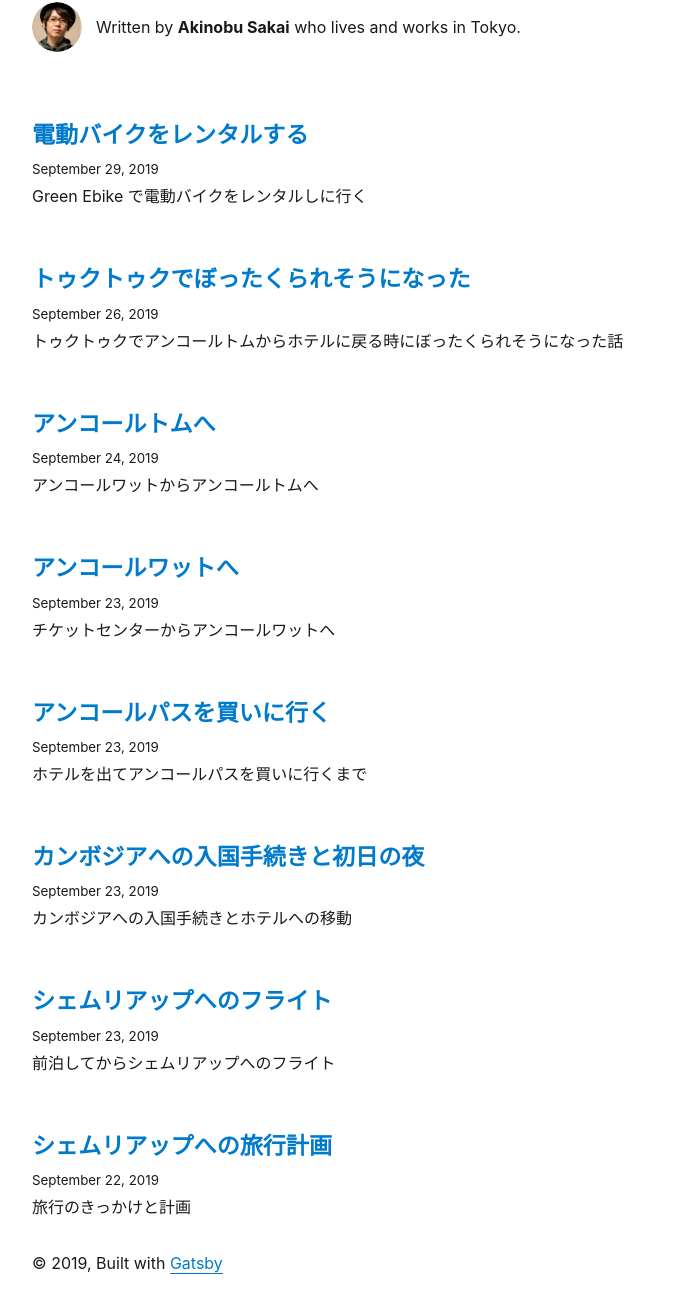
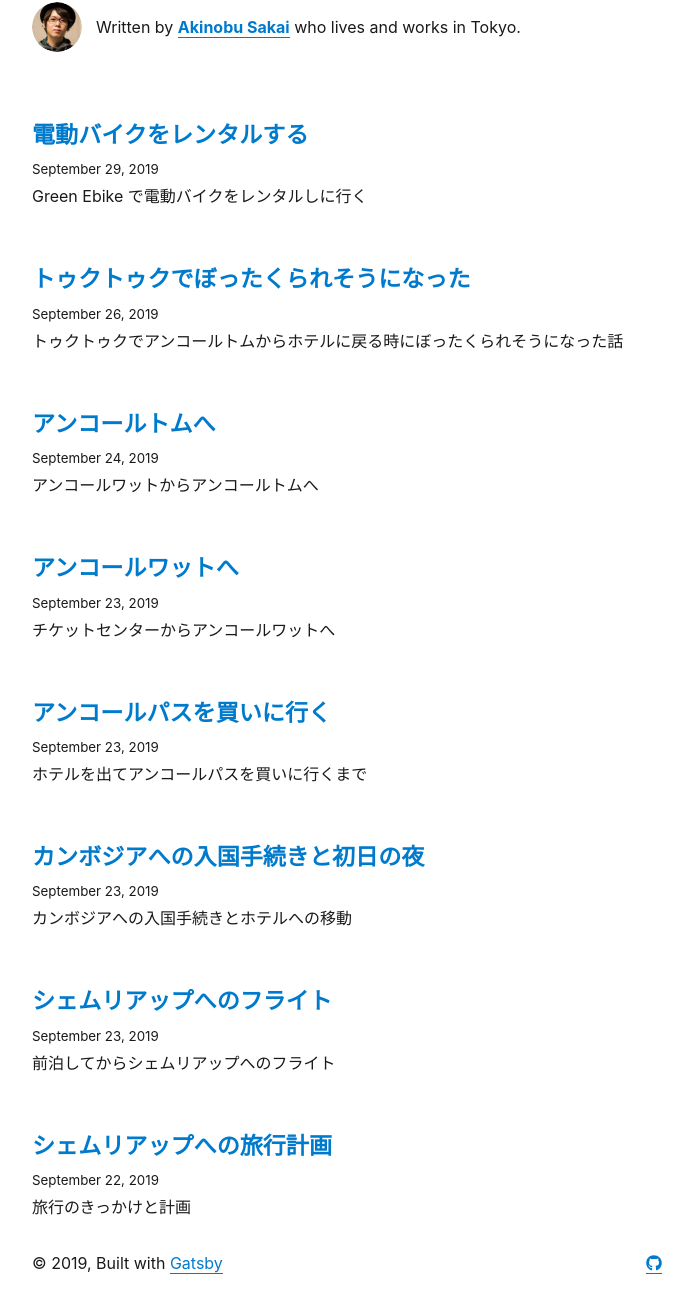
Before and after one commit to sakai-akinobu/exposure-blog, a Gatsby site: page / in a window 1280 px wide. Shown: the part 152-1462 px from the top of the page, without its empty margins (293-986 px from the left). Built offline with nearby package versions, Linux system fonts and the light colour scheme; Gatsby itself is replaced by a stand-in of ours; some packages are replaced by stand-ins of ours.

Commit message:
Add links.

```diff
--- a/src/components/bio.js
+++ b/src/components/bio.js
@@ -56,7 +56,7 @@ const Bio = () => {
           marginBottom: 0,
         }}
       >
-        Written by <strong>{author}</strong> who lives and works in Tokyo.
+        Written by <a href="https://www.akinobusakai.com/"><strong>{author}</strong></a> who lives and works in Tokyo.
       </p>
     </div>
   )
--- a/src/components/layout.js
+++ b/src/components/layout.js
@@ -1,4 +1,6 @@
 import React from "react"
+import { FontAwesomeIcon } from "@fortawesome/react-fontawesome"
+import { faGithub } from "@fortawesome/free-brands-svg-icons"
 import { Link } from "gatsby"
 
 import { rhythm, scale } from "../utils/typography"
@@ -64,9 +66,18 @@ class Layout extends React.Component {
         <header>{header}</header>
         <main>{children}</main>
         <footer>
-          © {new Date().getFullYear()}, Built with
-          {` `}
-          <a href="https://www.gatsbyjs.org">Gatsby</a>
+          <div style={{display: 'flex'}}>
+            <div style={{flex: '1'}}>
+              © {new Date().getFullYear()}, Built with
+              {` `}
+              <a href="https://www.gatsbyjs.org">Gatsby</a>
+            </div>
+            <div style={{flex: '0'}}>
+              <a href="https://github.com/sakai-akinobu/exposure-blog">
+                <FontAwesomeIcon icon={faGithub} />
+              </a>
+            </div>
+          </div>
         </footer>
       </div>
     )
```
